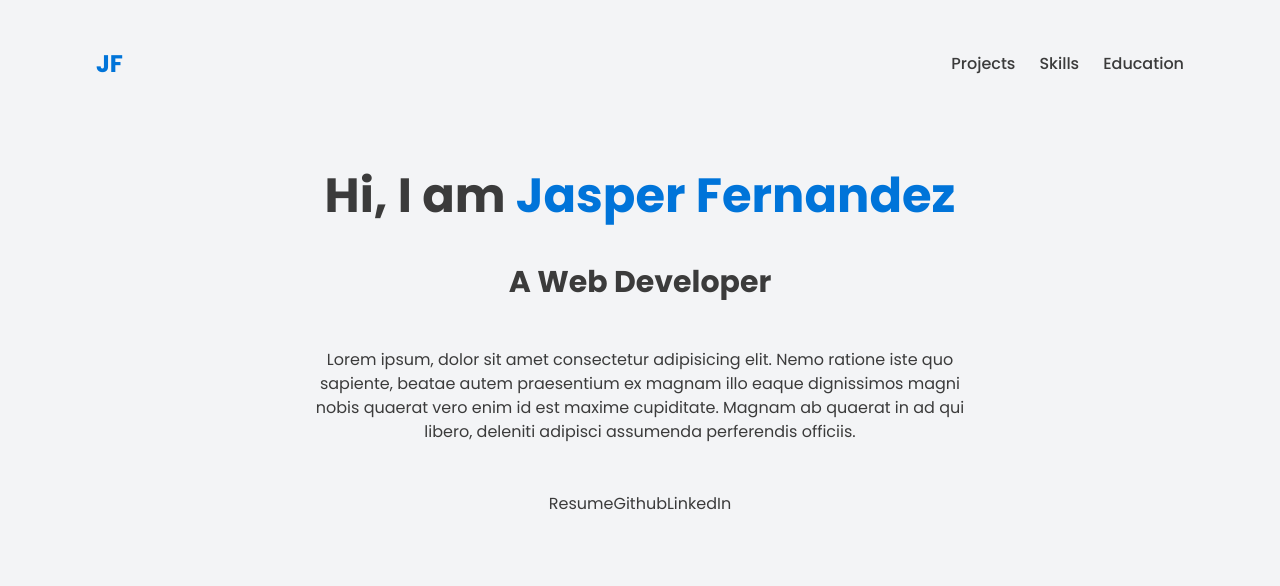
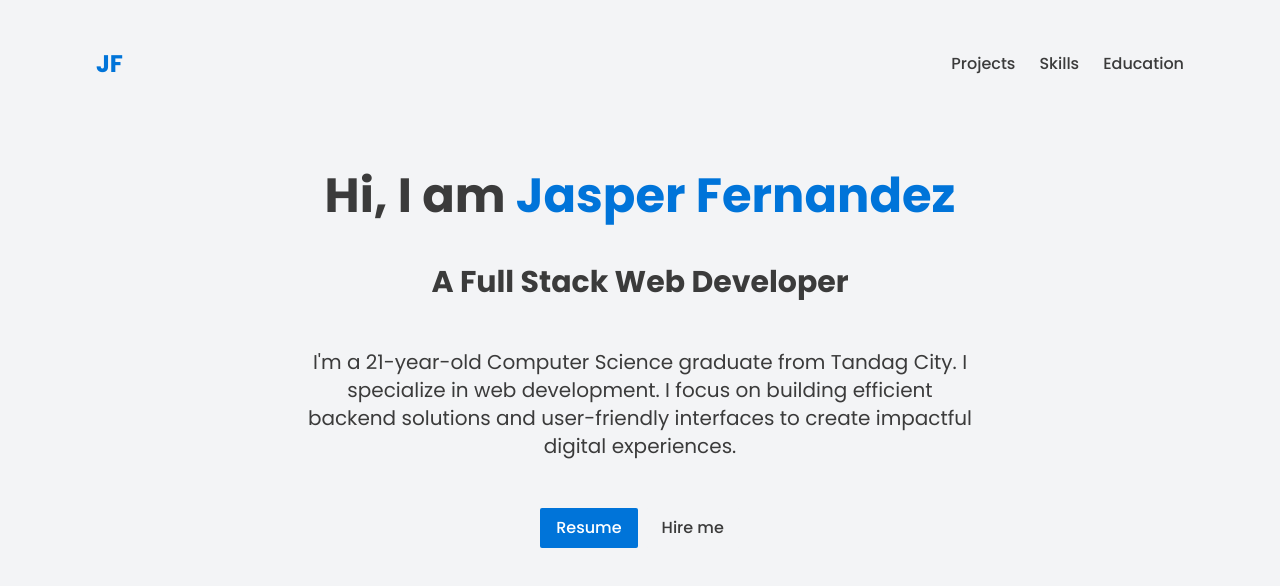
Before and after one commit to jasperfernandez/portfolio, a React (Vite) app: page / in a window 1280 px wide. Shown: the top 586 px of the page. Built offline with nearby package versions, Linux system fonts and the light colour scheme.

Commit message:
chore: added intro pharagraph and button component

```diff
--- /dev/null
+++ b/src/components/Button.jsx
@@ -0,0 +1,31 @@
+import PropTypes from 'prop-types';
+
+const Button = ({
+  className = '',
+  children,
+  variant = 'primary',
+  ...props
+}) => {
+  const baseClasses = 'px-4 py-2 font-medium rounded-sm ';
+  const variantClasses =
+    variant === 'secondary'
+      ? 'bg-gray-100 text-foreground'
+      : 'bg-primary text-white';
+
+  return (
+    <button
+      {...props}
+      className={`${baseClasses} ${variantClasses} ${className}`}
+    >
+      {children}
+    </button>
+  );
+};
+
+Button.propTypes = {
+  className: PropTypes.string,
+  children: PropTypes.node.isRequired,
+  variant: PropTypes.oneOf(['primary', 'secondary']),
+};
+
+export default Button;
--- a/src/components/Home.jsx
+++ b/src/components/Home.jsx
@@ -1,4 +1,5 @@
 import { about } from '../portfolio';
+import Button from './Button';
 
 const Home = () => {
   return (
@@ -9,18 +10,16 @@ const Home = () => {
 
       <h2 className='text-3xl font-bold'>A {about.role}</h2>
 
-      <p className='max-w-2xl'>
-        Lorem ipsum, dolor sit amet consectetur adipisicing elit. Nemo ratione
-        iste quo sapiente, beatae autem praesentium ex magnam illo eaque
-        dignissimos magni nobis quaerat vero enim id est maxime cupiditate.
-        Magnam ab quaerat in ad qui libero, deleniti adipisci assumenda
-        perferendis officiis.
+      <p className='max-w-2xl text-xl'>
+        I&apos;m a 21-year-old Computer Science graduate from Tandag City. I
+        specialize in web development. I focus on building efficient backend
+        solutions and user-friendly interfaces to create impactful digital
+        experiences.
       </p>
 
-      <div>
-        <button>Resume</button>
-        <a>Github</a>
-        <a>LinkedIn</a>
+      <div className='space-x-2'>
+        <Button>Resume</Button>
+        <Button variant='secondary'>Hire me</Button>
       </div>
     </div>
   );
--- a/src/portfolio.js
+++ b/src/portfolio.js
@@ -5,7 +5,7 @@ const header = {
 
 const about = {
   name: 'Jasper Fernandez',
-  role: 'Web Developer',
+  role: 'Full Stack Web Developer',
   description:
     'Adipisicing sit fugit ullam unde aliquid sequi Facilis soluta facilis perspiciatis corporis nulla aspernatur. Autem eligendi rerum delectus modi quisquam? Illo ut quasi nemo ipsa cumque perspiciatis! Maiores minima consectetur.',
   resume: 'https://example.com',
```
